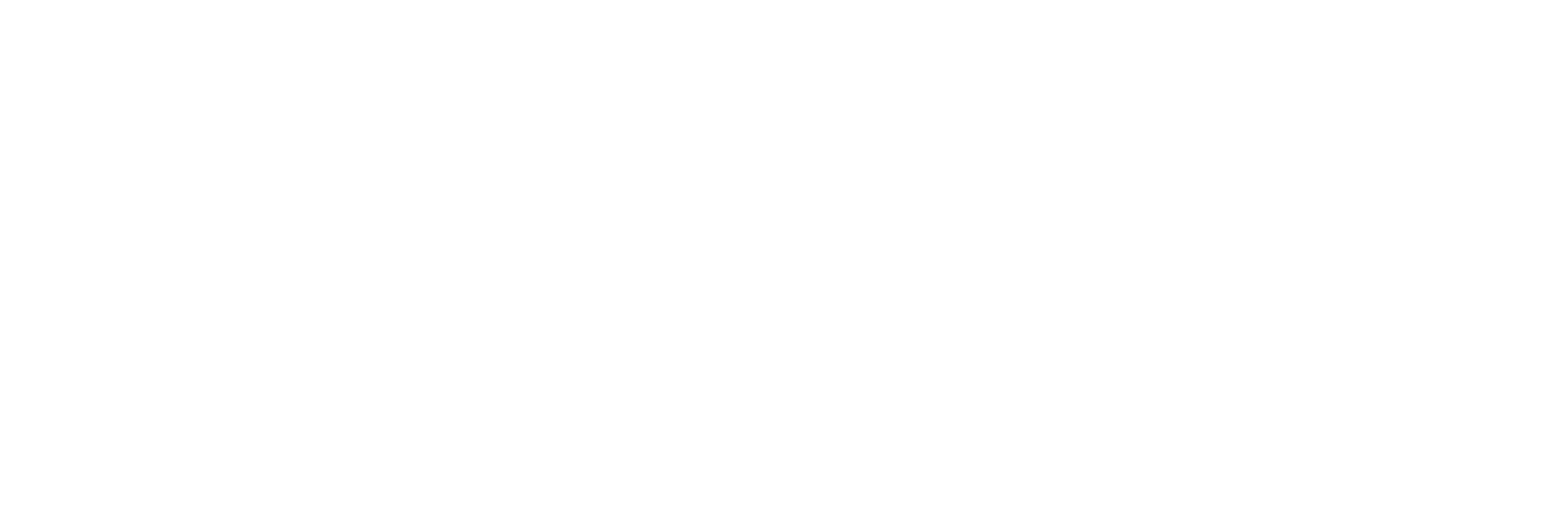
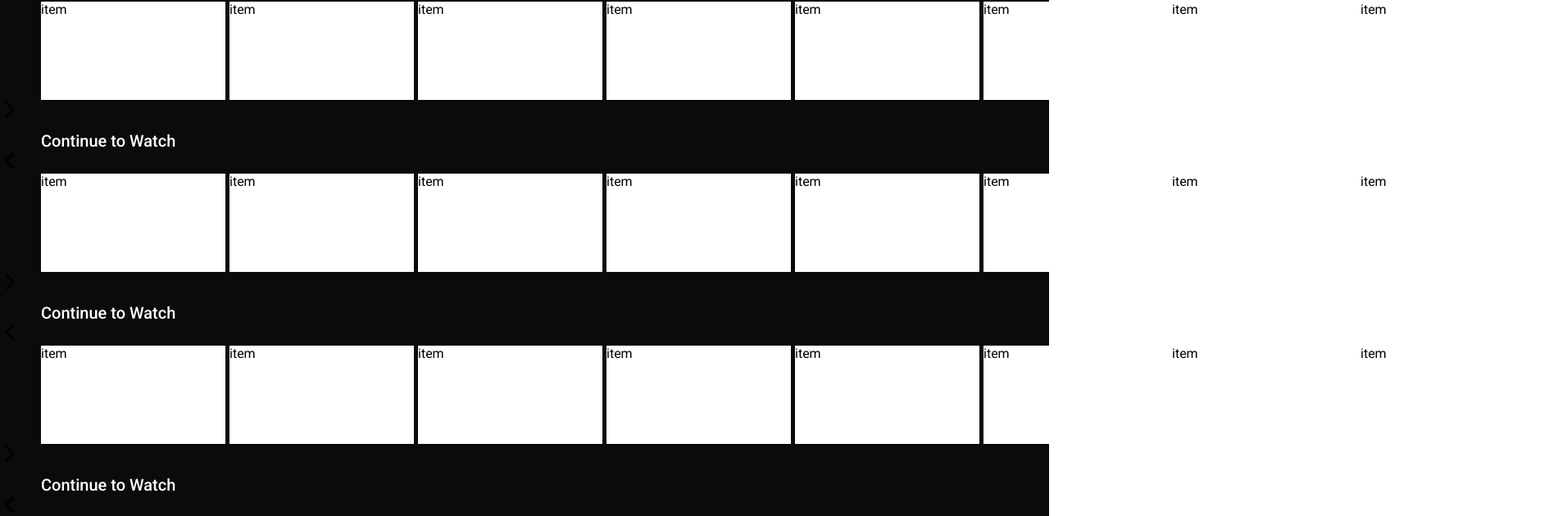
Before and after one commit to AnweshaRoses/netflix-frontend, a React (Create React App) app: page / in a window 1280 px wide. Shown: the part 780-1410 px from the top of the page at 82% size, 1890 px wide, since content can reach past the window. Before the commit the page ends 800 px from the top, so only its background shows below. Built offline with nearby package versions, Linux system fonts and the light colour scheme.

Commit message:
homepage container made

```diff
--- /dev/null
+++ b/src/components/list/List.jsx
@@ -0,0 +1,26 @@
+import { ArrowBackIosOutlined, ArrowForwardIosOutlined } from '@material-ui/icons';
+import React from 'react';
+import ListItem from '../listItem/ListItem';
+import "./list.scss"
+
+export default function List() {
+  return(
+    <div className='list'>
+        <span className="listTitle">Continue to Watch</span>
+        <div className="wrapper">
+            <ArrowBackIosOutlined/>
+            <div className="container">
+                <ListItem/>
+                <ListItem/>
+                <ListItem/>
+                <ListItem/>
+                <ListItem/>
+                <ListItem/>
+                <ListItem/>
+                <ListItem/>
+            </div>
+            <ArrowForwardIosOutlined/>
+        </div>
+    </div>
+  )
+}
--- /dev/null
+++ b/src/components/list/list.scss
@@ -0,0 +1,18 @@
+.list{
+    width: 100%;
+    margin-top: 10px;
+
+    .listTitle{
+        color: white;
+        font-size: 20px;
+        font-weight: 500;
+        margin-left: 50px;
+    }
+    .wrapper{
+        .container{
+            margin-left: 50px;
+            display: flex;
+            width: max-content;
+        }
+    }
+}
--- /dev/null
+++ b/src/components/listItem/ListItem.jsx
@@ -0,0 +1,9 @@
+import React from 'react';
+import './listitem.scss'
+export default function ListItem() {
+  return(
+    <div className='listItem'>
+        item
+    </div>
+  )
+}
--- /dev/null
+++ b/src/components/listItem/listitem.scss
@@ -0,0 +1,6 @@
+.listItem{
+    width: 225px;
+    height: 120px;
+    background-color: white;
+    margin-right: 5px;
+}
--- a/src/home/Home.jsx
+++ b/src/home/Home.jsx
@@ -1,5 +1,6 @@
 import React from 'react';
 import Featured from '../components/featured/Featured';
+import List from '../components/list/List';
 import Navbar from '../components/navbar/Navbar';
 import "./home.scss"
 
@@ -8,6 +9,10 @@
   <div className='home'>
       <Navbar/>
       <Featured />
+      <List/>
+      <List/>
+      <List/>
+      <List/>
   </div>
   )
 };
```
